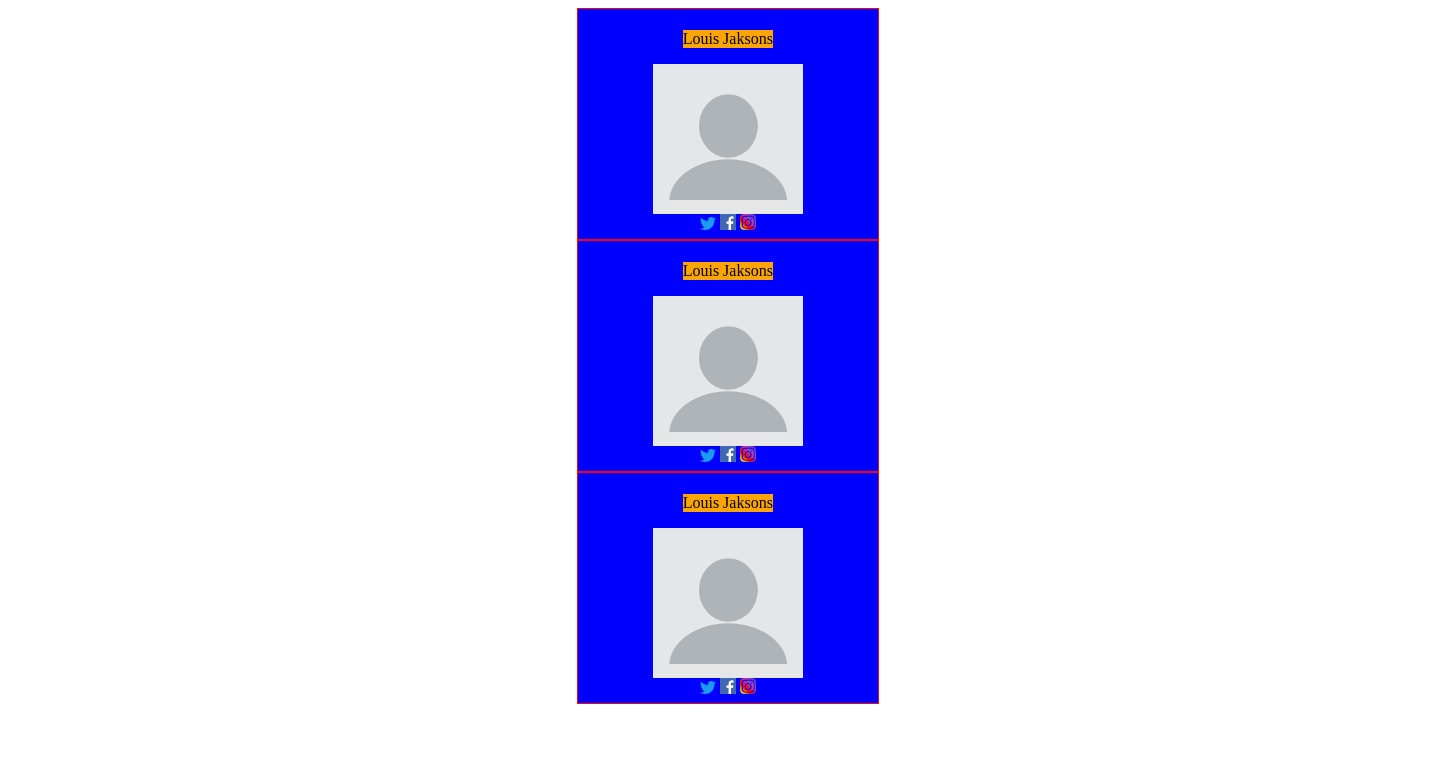
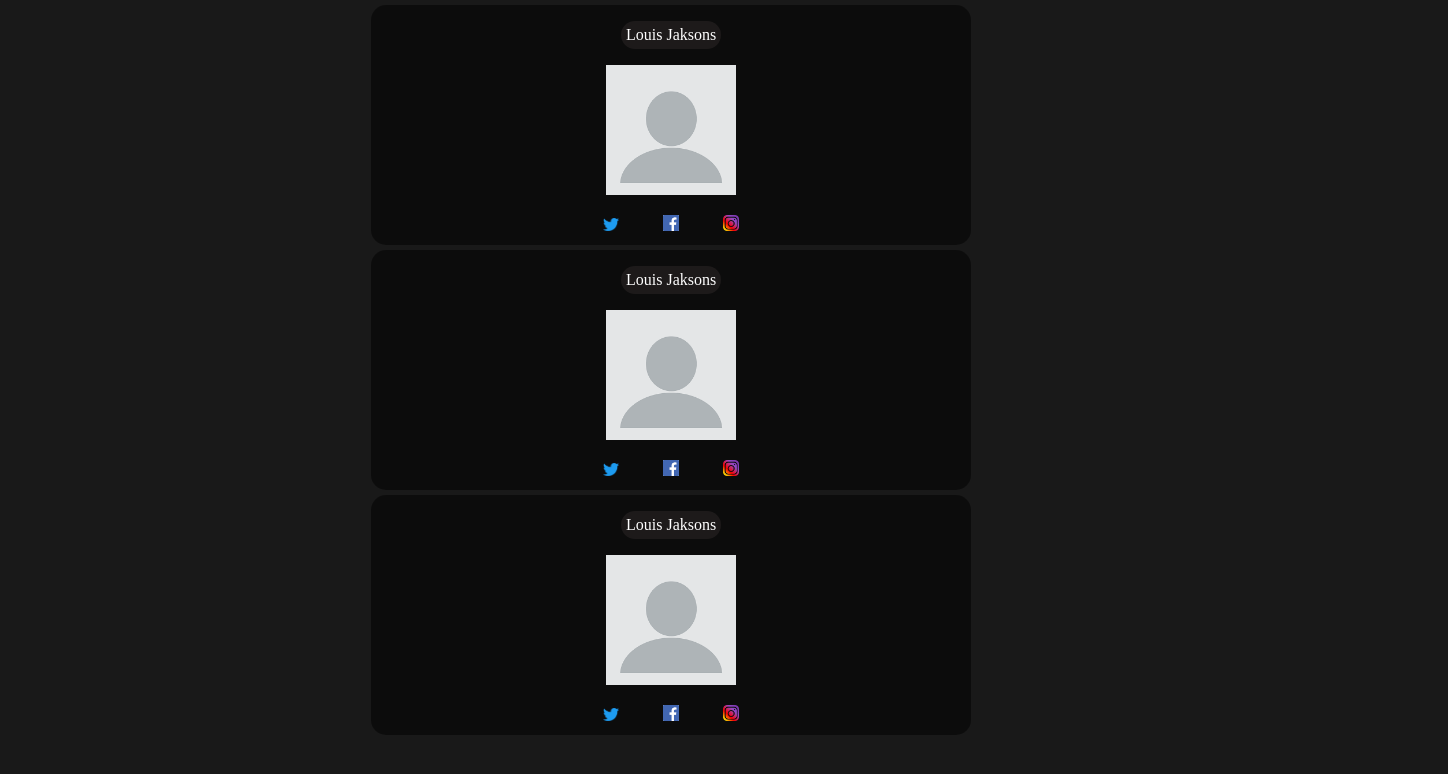
Before and after one commit to melvinRenversez/nerdytales, a plain HTML site: page Second_pages/Reseaux.html in a window 1280 px wide. Shown: the whole page, 1448 px wide, since content can reach past the window. Drawn offline with Linux system fonts and the light colour scheme.

Commit message:
reseaux dessing

```diff
--- a/Second_pages/Reseaux.html
+++ b/Second_pages/Reseaux.html
@@ -11,29 +11,29 @@
        <div class="content">
               <div class="person_content">
                      <p>Louis Jaksons</p>
-                     <img src="../assets/image/img_profiles_test.png" width="150">
+                     <img src="../assets/image/img_profiles_test.png" width="130">
                      <div class="adress_reseaux">
-                            <img src="../assets/logo_reseau/2021-Twitter-logo-blue.png" width="16">
-                            <img src="../assets/logo_reseau/logo-facebook.png" width="16">
-                            <img src="../assets/logo_reseau/new-instagram-logo-png-transparent.png" width="16">
+                            <img class="logo" src="../assets/logo_reseau/2021-Twitter-logo-blue.png" width="16">
+                            <img class="logo" src="../assets/logo_reseau/logo-facebook.png" width="16">
+                            <img class="logo" src="../assets/logo_reseau/new-instagram-logo-png-transparent.png" width="16">
                      </div>
               </div>
               <div class="person_content">
                      <p>Louis Jaksons</p>
-                     <img src="../assets/image/img_profiles_test.png" width="150">
+                     <img src="../assets/image/img_profiles_test.png" width="130">
                      <div class="adress_reseaux">
-                            <img src="../assets/logo_reseau/2021-Twitter-logo-blue.png" width="16">
-                            <img src="../assets/logo_reseau/logo-facebook.png" width="16">
-                            <img src="../assets/logo_reseau/new-instagram-logo-png-transparent.png" width="16">
+                            <img class="logo" src="../assets/logo_reseau/2021-Twitter-logo-blue.png" width="16">
+                            <img class="logo" src="../assets/logo_reseau/logo-facebook.png" width="16">
+                            <img class="logo" src="../assets/logo_reseau/new-instagram-logo-png-transparent.png" width="16">
                      </div>
               </div>
               <div class="person_content">
                      <p>Louis Jaksons</p>
-                     <img src="../assets/image/img_profiles_test.png" width="150">
+                     <img src="../assets/image/img_profiles_test.png" width="130">
                      <div class="adress_reseaux">
-                            <img src="../assets/logo_reseau/2021-Twitter-logo-blue.png" width="16">
-                            <img src="../assets/logo_reseau/logo-facebook.png" width="16">
-                            <img src="../assets/logo_reseau/new-instagram-logo-png-transparent.png" width="16">
+                            <img class="logo" src="../assets/logo_reseau/2021-Twitter-logo-blue.png" width="16">
+                            <img class="logo" src="../assets/logo_reseau/logo-facebook.png" width="16">
+                            <img class="logo" src="../assets/logo_reseau/new-instagram-logo-png-transparent.png" width="16">
                      </div>
               </div>
        </div>
--- a/styles/Reseaux_styles.css
+++ b/styles/Reseaux_styles.css
@@ -1,24 +1,40 @@
+body
+{
+       display: flex;
+       background: rgba(0,0,0,0.9);
+       margin: 0px;
+       padding: 0px;
+}
 .content
 {
-       background-color:red;
        display: inline-block;
        justify-content: center;
-       margin: 0px 45%;
+       align-items: center;
+       padding: 0% 29%;
 }
 
 .person_content
 {
-       background-color: blue;
-       border: 1px solid red;
-       width: 300px;
-       height: 230px;
+       background: rgba(0,0,0,0.5);
+       width: 600px;
+       height: auto;;
        display: flex;
        flex-direction: column;
        justify-content: center;
        align-items: center;
+       margin: 5px 0px;
+       border-radius: 15px;
 }
 
 p
 {
-       background-color: orange;
+       background: rgba(57, 49, 49, 0.4);
+       border-radius: 15px;
+       padding: 5px;
+       color: white;
 }
+
+img.logo
+{
+       margin: 20px 20px 10px 20px;
+}
```
